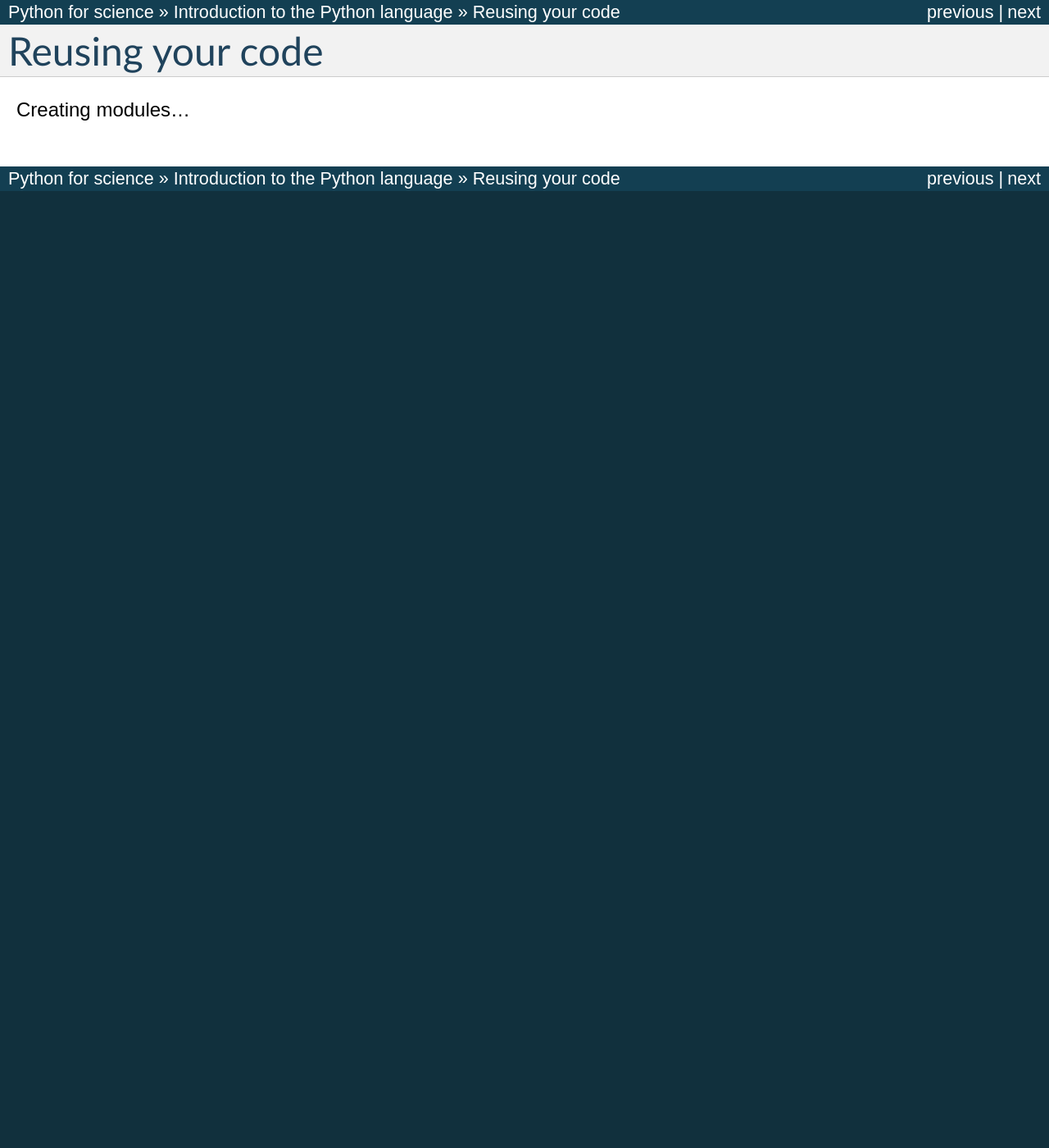
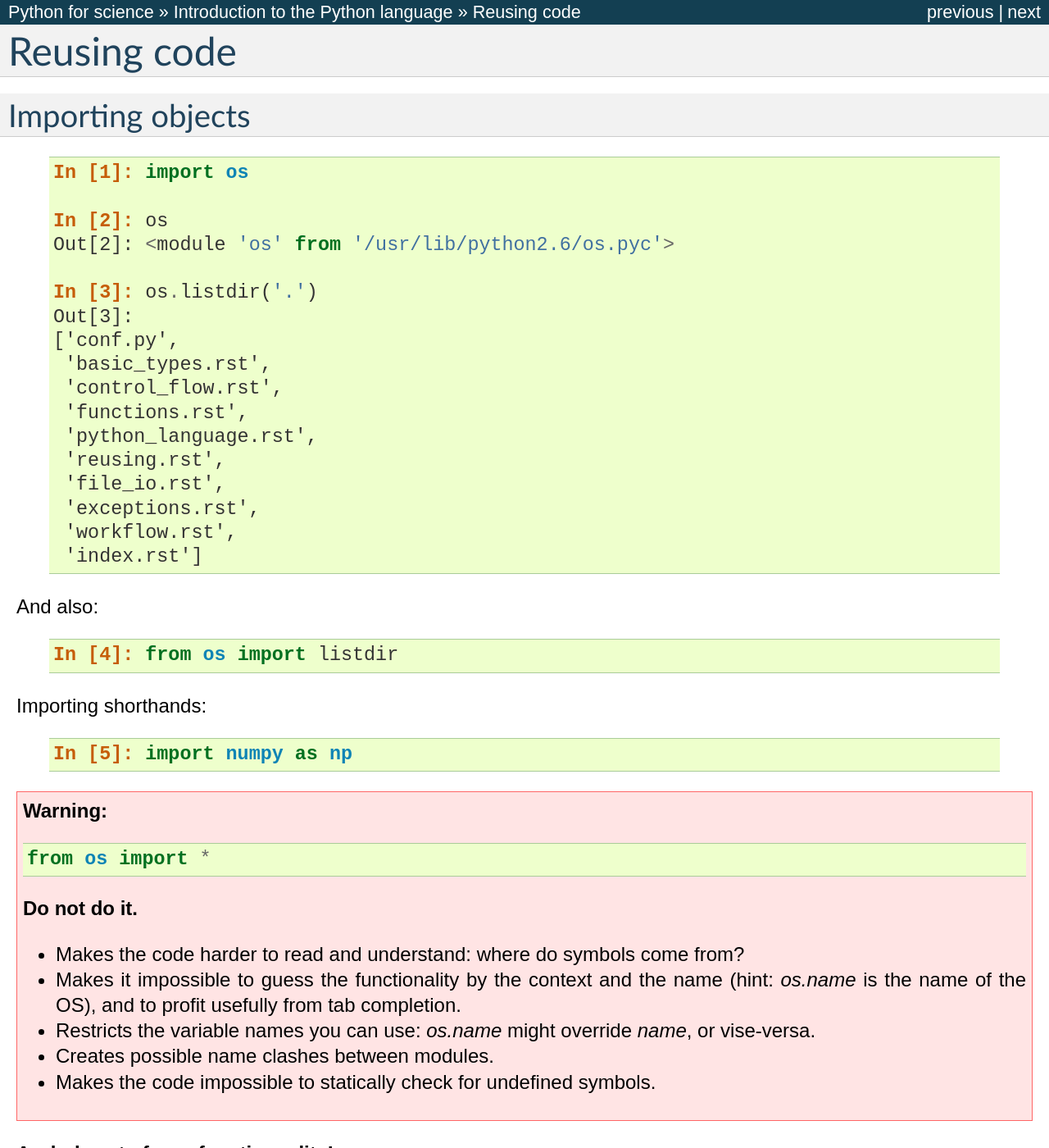
Before and after one commit to GaelVaroquaux/scipy-tutorials, a Sphinx documentation site: the page built from source/reusing.rst, in a window 1280 px wide and 1400 px high. Shown: the whole window at 82% size. Built offline with Sphinx 7.4.7, drawn with Linux system fonts in a browser that asks for light colours; some of the changed text lies outside the part shown.

Commit message:
Add module import paragraph.

```diff
--- a/source/reusing.rst
+++ b/source/reusing.rst
@@ -1,4 +1,78 @@
-Reusing your code
-==================
+Reusing code
+=============
 
-Creating modules...
+Importing objects
+------------------
+
+  .. sourcecode:: ipython
+
+    In [1]: import os
+
+    In [2]: os
+    Out[2]: <module 'os' from '/usr/lib/python2.6/os.pyc'>
+
+    In [3]: os.listdir('.')
+    Out[3]:
+    ['conf.py',
+     'basic_types.rst',
+     'control_flow.rst',
+     'functions.rst',
+     'python_language.rst',
+     'reusing.rst',
+     'file_io.rst',
+     'exceptions.rst',
+     'workflow.rst',
+     'index.rst']
+
+And also:
+
+  .. sourcecode:: ipython
+
+    In [4]: from os import listdir
+
+Importing shorthands:
+
+  .. sourcecode:: ipython
+
+    In [5]: import numpy as np
+
+.. warning::
+
+    ::
+
+      from os import *
+
+    **Do not do it.**
+
+    * Makes the code harder to read and understand: where do symbols come
+      from?
+
+    * Makes it impossible to guess the functionality by the context and
+      the name (hint: `os.name` is the name of the OS), and to profit
+      usefully from tab completion.
+
+    * Restricts the variable names you can use: `os.name` might override
+      `name`, or vise-versa.
+
+    * Creates possible name clashes between modules.
+
+    * Makes the code impossible to statically check for undefined
+      symbols.
+
+**A whole set of new functionnality!**
+
+  .. sourcecode:: ipython
+
+    In [5]: from __future__ import braces
+
+
+Creating modules
+-----------------
+
+'__main__'
+------------
+
+Standalone scripts
+-------------------
+
+command line arguments
```
